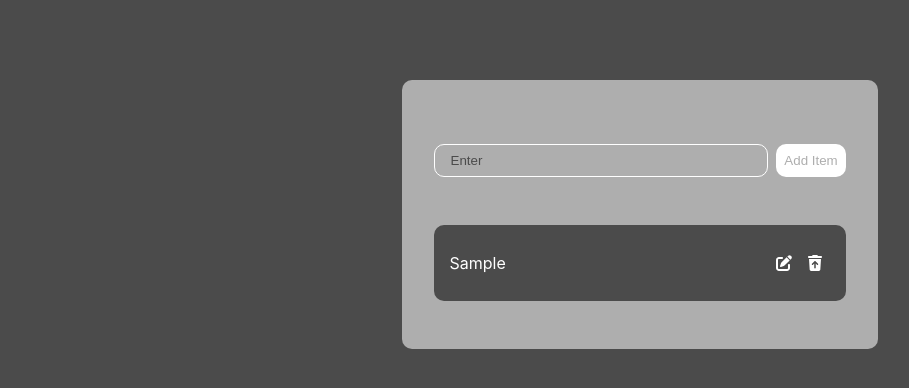
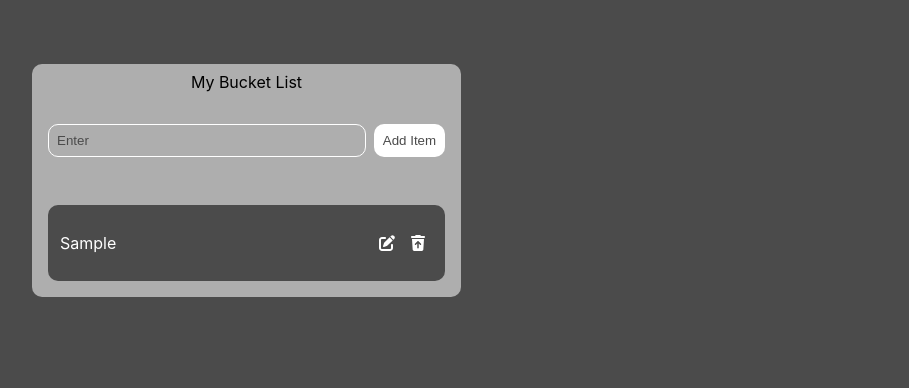
Before and after one commit to Sgoodridge96/BucketList, a React (Create React App) app: page / in a window 1280 px wide. Both pictures are taken after typing "Sample" into the empty fields and a click on the button "Add Item". Shown: the top 388 px of the page, without its empty margins (0-909 px from the left). Built offline with nearby package versions, Linux system fonts and the light colour scheme.

Commit message:
fix: general fixes

```diff
--- a/src/App.css
+++ b/src/App.css
@@ -1,7 +1,8 @@
 body {
   background: #4b4b4b;
   display: flex;
-  justify-content: center;
+  justify-content: left;
+  padding-left: 2rem;
   align-items: center;
 }
 
@@ -11,8 +12,8 @@ body {
 
 .BucketListWrapper {
   background: rgb(174, 174, 174);
-  margin-top: 5rem;
-  padding: 2rem;
+  margin-top: 4rem;
+  padding: 0.5rem 1rem;
   border-radius: 10px;
 }
 
@@ -26,7 +27,7 @@ body {
   background: none;
   border: 1px solid rgb(255, 255, 255);
   border-radius: 10px;
-  padding: 0.5rem 1rem;
+  padding: 0.5rem 0.5rem;
   margin-top: 2rem;
   margin-bottom: 2rem;
   width: 300px;
@@ -39,12 +40,13 @@ body {
 
 .bucket-list-btn {
   background: #ffffff;
-  color: rgb(174, 174, 174);
+  color: #4b4b4b;
   border: none;
   border-radius: 10px;
   padding: 0.55rem;
   margin-left: 0.5rem;
   cursor: pointer;
+  scale: 100%;
 }
 
 .BucketList {
@@ -53,9 +55,9 @@ body {
   align-items: center;
   background: #4b4b4b;
   color: rgb(255, 255, 255);
-  padding: 0.75rem 1rem;
+  padding: 0.75rem 0.75rem;
   border-radius: 10px;
-  margin-bottom: 1rem;
+  margin-bottom: 0.5rem;
 }
 
 .fa-trash-arrow-up {
--- a/src/Components/BucketListWrapper.js
+++ b/src/Components/BucketListWrapper.js
@@ -17,6 +17,8 @@ export const BucketListWrapper = () => {
     console.log(bktList),
     (
       <div className="BucketListWrapper">
+        {" "}
+        My Bucket List
         <BucketListForm addToList={addToList} />
         {/* add an item to the list */}
         {bktList.map((listItem, index) => (
```
